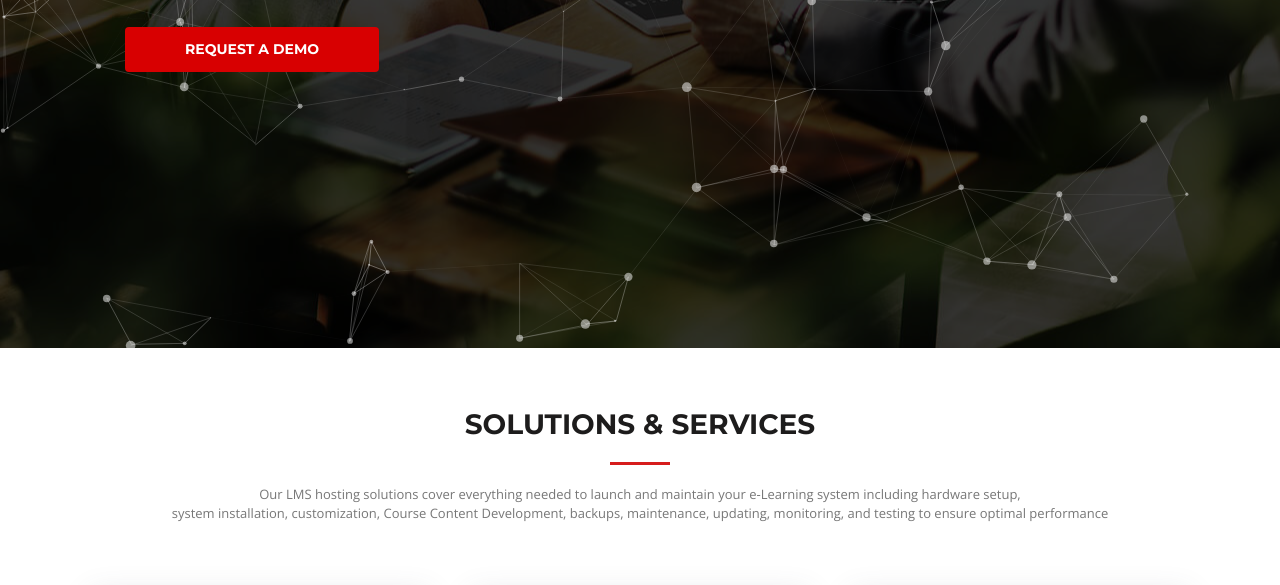
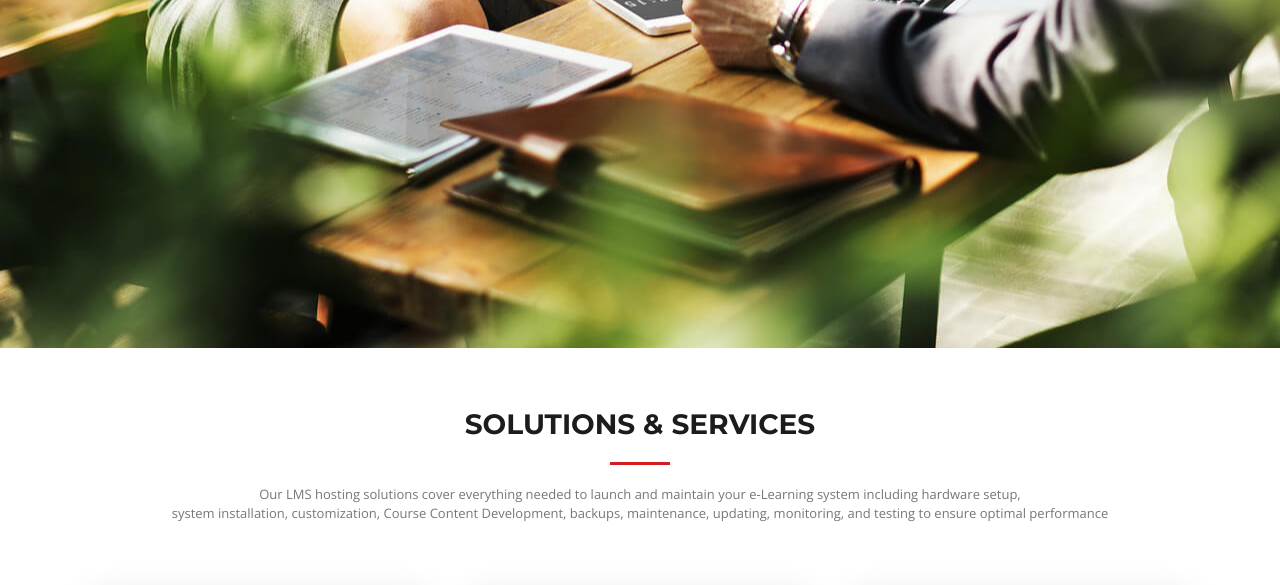
Before and after one commit to Irushan22/i-context-practical-exam, a plain HTML site: page index.html in a window 1280 px wide. Shown: the part 452-1037 px from the top of the page. Drawn offline with nearby package versions, Linux system fonts and the light colour scheme; animation ran at ten frames a second; files whose address does not match are found by name.

Commit message:
intro sec bug three

```diff
--- a/index.html
+++ b/index.html
@@ -80,7 +80,7 @@
   <section id="intro">
 
       <div class="intro-image"></div>
-        <div id="particles-js" class="intro-bg-overlay">
+        <!-- <div id="particles-js" class="intro-bg-overlay"> -->
           <div class="into-wrapper">
             <div class="container" data-aos="fade-up" data-aos-duration="1000">
               <span class="intro-first-word">E-Learning</span> &nbsp;&nbsp;<span class="intro-second-word">Management System</span>
```
